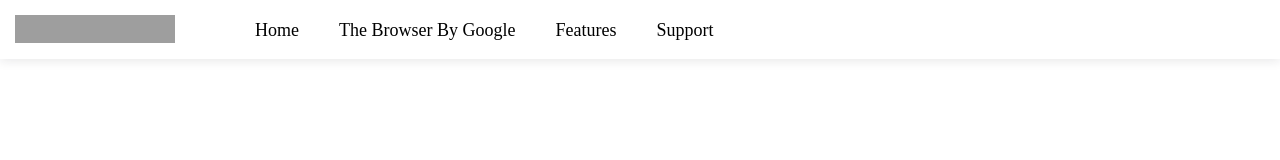
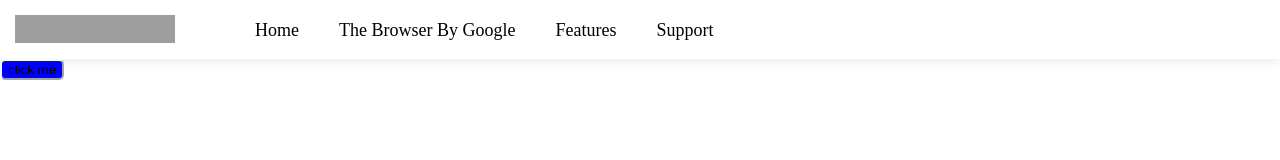
Before and after one commit to chilara/teamtim, a plain HTML site: page index.html in a window 1280 px wide. Drawn offline with Linux system fonts and the light colour scheme; grey boxes are pictures that could not be loaded.

Commit message:
added button tag on the index.html file and styled it on index.css file

```diff
--- a/index.css
+++ b/index.css
@@ -47,9 +47,9 @@ img{
 
 }
 
-.arrow{
-    /* height: 28px; */
-    /* width: 160px; */
-    size: 20px;
-
+button{
+    border-radius: 5px;
+    background-color: blue;
+    cursor: pointer;
+    border-color: aliceblue;
 }
--- a/index.html
+++ b/index.html
@@ -19,5 +19,6 @@
 
 
     </div>
+    <button title="this is a button">click me</button>
 </body>
 </html>
```
